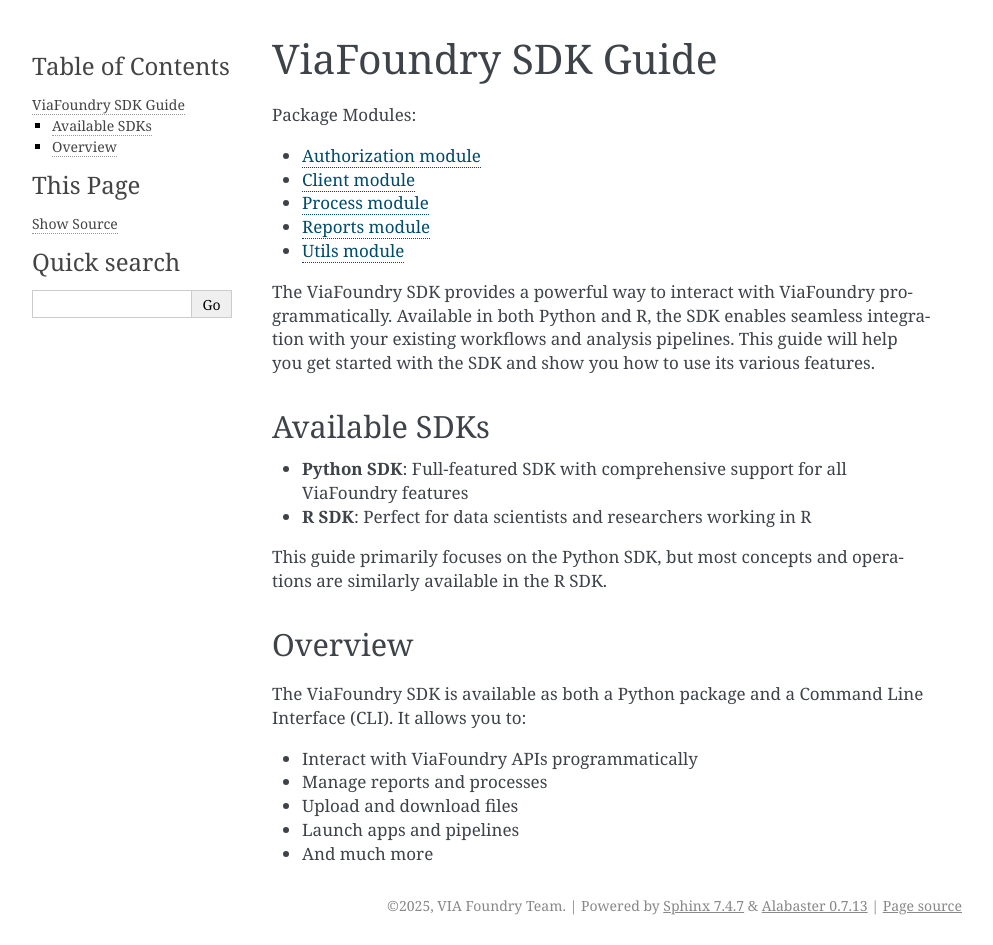
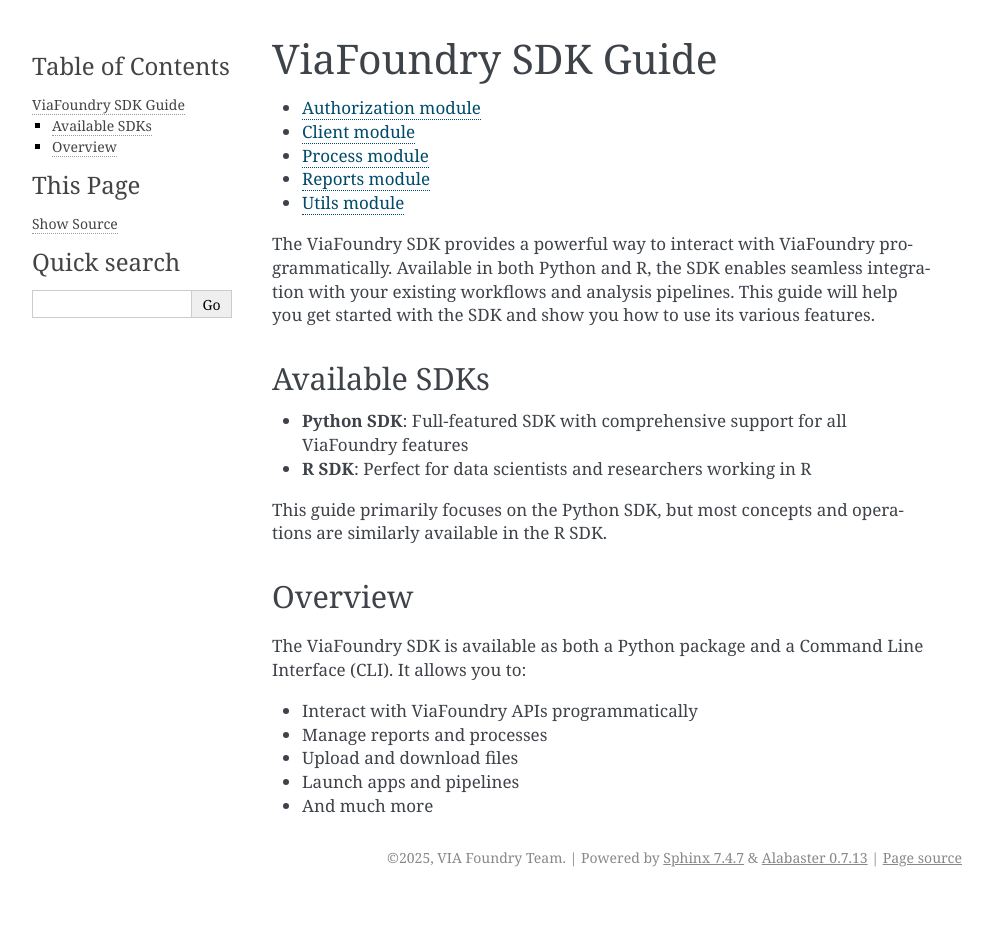
Before and after one commit to UMMS-Biocore/foundry-sdk, a Sphinx documentation site: the page built from docs/source/index.rst, in a window 1280 px wide. Shown: the whole page, without its empty margins (148-1141 px from the left). Built offline with Sphinx 7.4.7, drawn with Linux system fonts in a browser that asks for light colours; after the commit the page ends 900 px from its top, so only the background shows below that.

Commit message:
TST-176: doc cleanup

```diff
--- a/docs/source/index.rst
+++ b/docs/source/index.rst
@@ -8,7 +8,6 @@
 
 .. toctree::
    :maxdepth: 1
-   :caption: Package Modules:
 
    modules/auth
    modules/client
```
